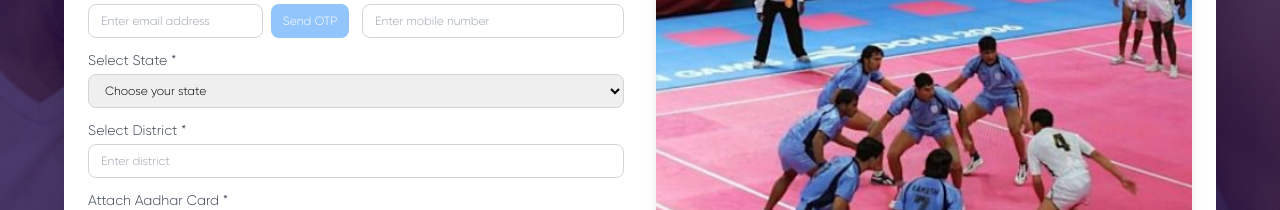
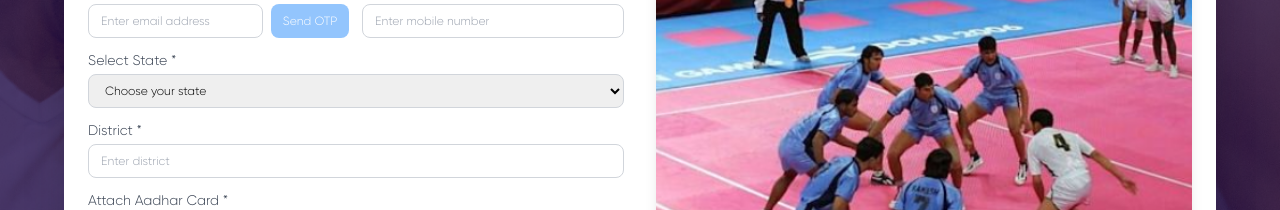
Before and after one commit to aadixcodes/Canvi-Sports, a Next.js app: page /registration in a window 1280 px wide. Shown: the part 1400-1610 px from the top of the page. Built offline with nearby package versions, Linux system fonts and the light colour scheme; a web font is replaced by a local one.

Commit message:
Registration form updated

```diff
--- a/app/registration/page.jsx
+++ b/app/registration/page.jsx
@@ -548,7 +548,7 @@ const RegistrationPage = () => {
                         {/* Select District */}
                         <div>
                           <label className="block text-sm font-medium text-gray-700 mb-1 font-sub">
-                            Select District *
+                            District *
                           </label>
                           <input
                               type="text"
```
